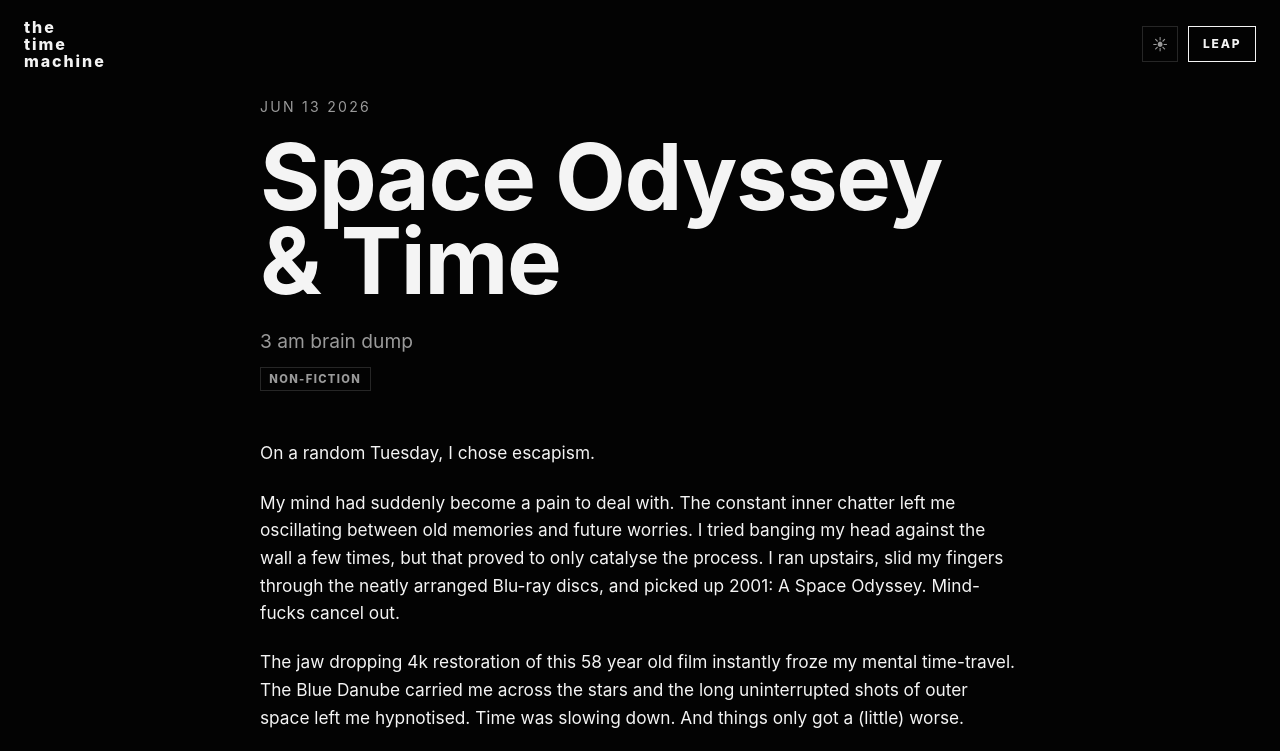
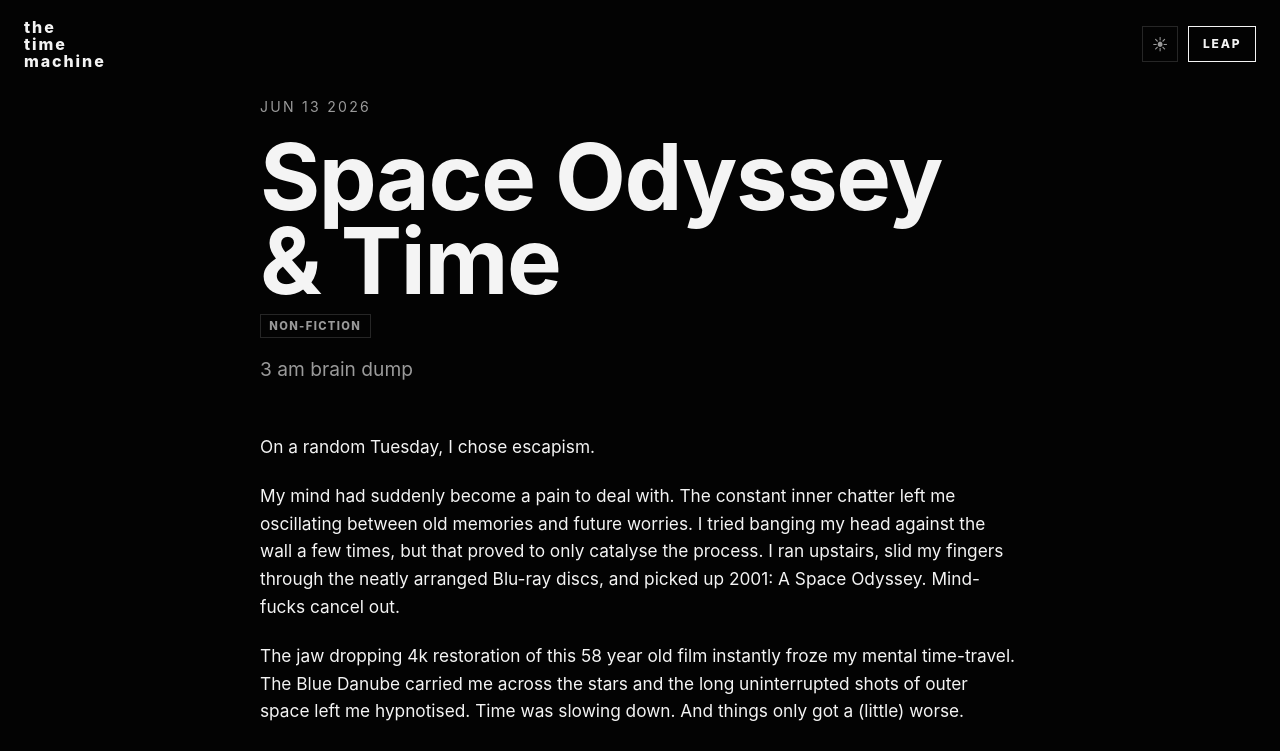
Before and after one commit to variable5ive/thetimemachine, a Next.js app: page /blog/2026-06-13 in a window 1280 px wide. Shown: the top 751 px of the page. Built offline with nearby package versions, Linux system fonts and the light colour scheme; no server answers.

Commit message:
Update page.tsx

```diff
--- a/app/blog/[slug]/page.tsx
+++ b/app/blog/[slug]/page.tsx
@@ -45,7 +45,8 @@ export default async function BlogPostPage({ params }: PageProps) {
   if (!post) notFound();
 
   const displayDate = formatDate(post.publishedAt).replace(',', '');
-  const tags = Array.isArray((post as PostWithOptionalTags).tags) ? (post as PostWithOptionalTags).tags : [];
+  const rawTags = (post as PostWithOptionalTags).tags;
+  const tags: string[] = Array.isArray(rawTags) ? rawTags : [];
 
   return (
     <article className="article">
@@ -56,8 +57,6 @@ export default async function BlogPostPage({ params }: PageProps) {
 
         <h1 className="article-title">{post.title}</h1>
 
-        {post.abstract && <p className="article-abstract">{post.abstract}</p>}
-
         {tags.length > 0 && (
           <div className="article-tags" aria-label="Article tags">
             {tags.map((tag) => (
@@ -67,6 +66,8 @@ export default async function BlogPostPage({ params }: PageProps) {
             ))}
           </div>
         )}
+
+        {post.abstract && <p className="article-abstract">{post.abstract}</p>}
       </header>
 
       {post.cover && (
```
